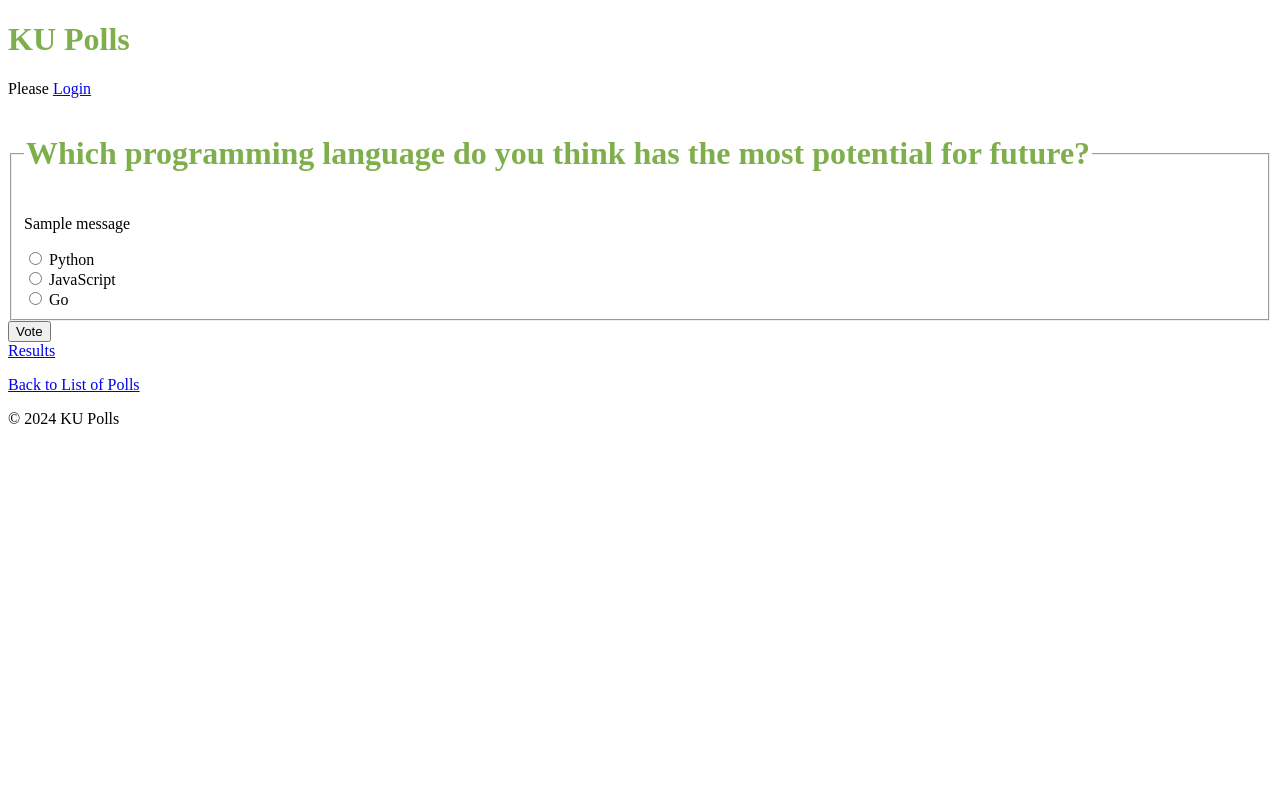
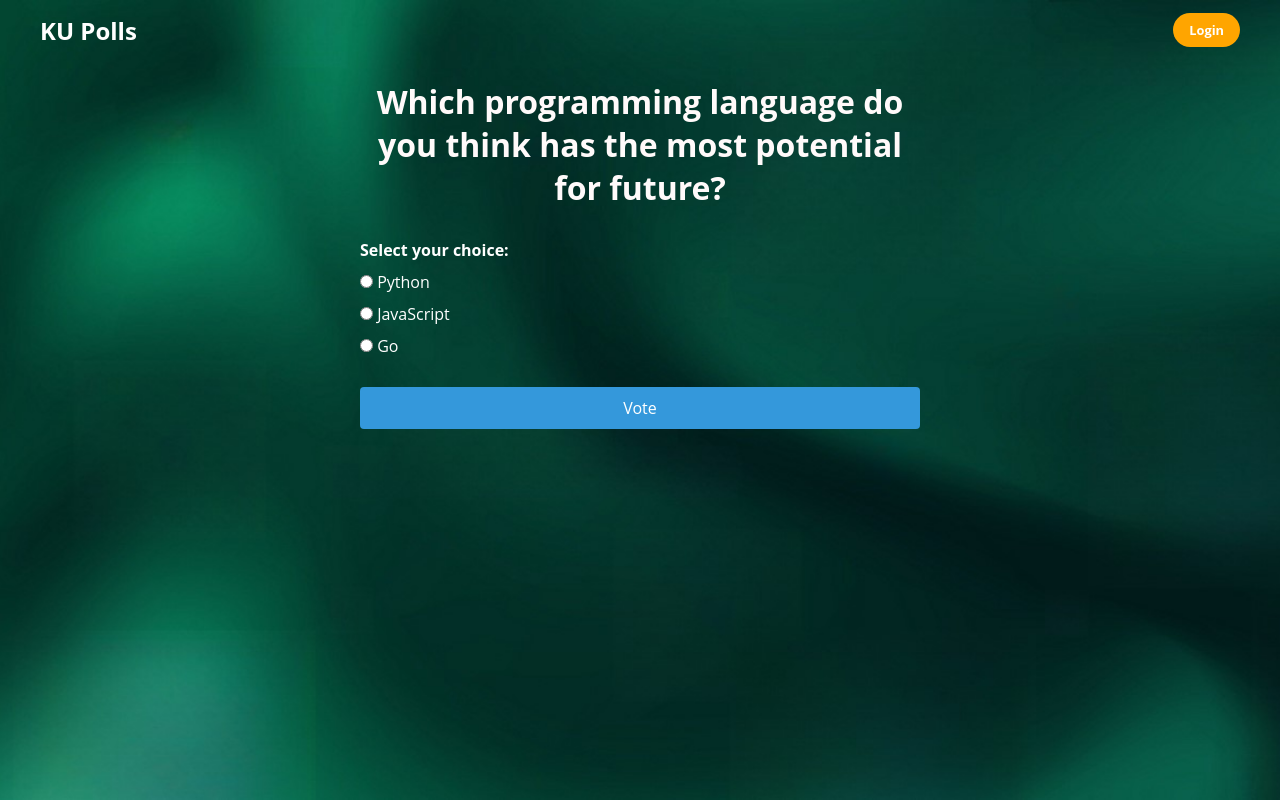
Before and after one commit to SunthornK/ku-polls, a Django app: page /polls/7/ in a window 1280 px wide. Run offline with Django 5.2, Linux system fonts and the light colour scheme; data comes from the database, SQL or seed files in the repository; one stand-in notice (Sample message) is shown; some libraries are stand-ins or nearby versions.

Commit message:
Improved UI design for all pages

```diff
--- a/polls/static/polls/style.css
+++ b/polls/static/polls/style.css
@@ -1,10 +1,276 @@
-li a {
-    color: black;
+* {
+  margin: 0;
+  padding: 0;
+  box-sizing: border-box;
+  font-family: 'Open Sans', sans-serif;
 }
-/*body {*/
-/*    background: white url("images/background.png") no-repeat;*/
-/*}*/
+
+body {
+  height: 100vh;
+  background-color: olive;
+  background-image: url("images/green-transformed.jpeg");
+  background-size: cover;
+  background-position: center;
+}
+
+li{
+  list-style: none;
+}
+
+a{
+  text-decoration: none;
+  color: #fff;
+  font-size: 1rem;
+}
+
+a:hover{
+  color: orange;
+}
+/* Header*/
+header{
+  position: relative;
+  padding: 0 2rem;
+}
+
+.navbar{
+  width: 100%;
+  height: 60px;
+  max-width: 1200px;
+  margin: 0 auto;
+  display: flex;
+  align-items: center;
+  justify-content: space-between;
+}
+.navbar .logo a{
+  font-size: 1.5rem;
+  font-weight: bold;
+}
+
+.navbar .links{
+  display: flex;
+  gap: 2rem;
+}
+
+.navbar .toggle_btn{
+  color: #fff;
+  font-size: 1.5rem;
+  cursor: pointer;
+  display: none;
+}
+
+.action_btn{
+  background-color: orange;
+  color: #fff;
+  padding: 0.5rem 1rem;
+  border: none;
+  outline: none;
+  border-radius: 20px;
+  font-size: 0.8rem;
+  font-weight: bold;
+  cursor: pointer;
+  transition: transform 0.2s ease;
+
+}
+
+.action_btn:hover{
+  scale: 1.05;
+  color: #fff;
+}
+
+.action_btn:active{
+scale: 0.95;
+}
+/* Polls Index Page Styles */
+.polls-container {
+    max-width: 800px;
+    margin: 0 auto;
+    padding: 20px;
+}
+
+.polls-container h1 {
+    color: snow;
+    text-align: center;
+    margin-bottom: 30px;
+}
+
+.poll-list {
+    list-style-type: none;
+    padding: 0;
+}
+
+.poll-item {
+    background-color: #f9f9f9;
+    border: 1px solid #ddd;
+    border-radius: 5px;
+    margin-bottom: 10px;
+    padding: 15px;
+    display: flex;
+    justify-content: space-between;
+    align-items: center;
+}
+
+.poll-link {
+    color: #333;
+    text-decoration: none;
+    font-weight: bold;
+    flex-grow: 1;
+}
+
+.poll-link:hover {
+    color: #4CAF50;
+}
+
+.results-link {
+    background-color: #4CAF50;
+    color: white;
+    padding: 5px 10px;
+    border-radius: 3px;
+    text-decoration: none;
+    font-size: 0.9em;
+}
+
+.results-link:hover {
+    background-color: #45a049;
+}
+
+.no-polls-message {
+    text-align: center;
+    color: snow;
+    font-style: italic;
+}
+
+/* Responsive design */
+@media screen and (max-width: 600px) {
+    .poll-item {
+        flex-direction: column;
+        align-items: flex-start;
+    }
+
+    .results-link {
+        margin-top: 10px;
+    }
+}
+/* Common styles for detail and results pages */
+.poll-detail-container,
+.poll-results-container {
+    max-width: 600px;
+    margin: 0 auto;
+    padding: 20px;
+}
 
 h1 {
-    color: #7faf4c;
+    color: snow;
+    text-align: center;
+    margin-bottom: 30px;
 }
+
+/* Styles for detail.html */
+.error-message {
+    color: #e74c3c;
+    text-align: center;
+    margin-bottom: 20px;
+    font-weight: bold;
+}
+
+.vote-form fieldset {
+    border: none;
+    padding: 0;
+    margin-bottom: 20px;
+}
+
+.vote-form legend {
+    font-weight: bold;
+    margin-bottom: 10px;
+    color: #fff;
+}
+
+.choice-option {
+    margin-bottom: 10px;
+}
+
+.choice-option label {
+    color: #fff;
+}
+
+.vote-button {
+    display: block;
+    width: 100%;
+    padding: 10px;
+    background-color: #3498db;
+    color: white;
+    border: none;
+    border-radius: 4px;
+    font-size: 16px;
+    cursor: pointer;
+    transition: background-color 0.3s;
+}
+
+.vote-button:hover {
+    background-color: #2980b9;
+}
+
+/* Styles for results.html */
+.results-list {
+    list-style-type: none;
+    padding: 0;
+}
+
+.result-item {
+    margin-bottom: 20px;
+    position: relative;
+}
+
+.choice-text {
+    display: block;
+    margin-bottom: 5px;
+    font-weight: bold;
+    color: #fff;
+}
+
+.vote-count {
+    font-size: 0.9em;
+    color: #ecf0f1;
+}
+
+.vote-bar {
+    height: 20px;
+    background-color: #3498db;
+    border-radius: 10px;
+}
+
+.action-links {
+    margin-top: 30px;
+    text-align: center;
+}
+
+.action-button {
+    display: inline-block;
+    padding: 10px 20px;
+    background-color: #3498db;
+    color: white;
+    text-decoration: none;
+    border-radius: 4px;
+    margin: 0 10px;
+    transition: background-color 0.3s;
+}
+
+.action-button:hover {
+    background-color: #2980b9;
+}
+
+/* Responsive design */
+@media screen and (max-width: 600px) {
+    .poll-detail-container,
+    .poll-results-container {
+        padding: 10px;
+    }
+
+    .poll-item {
+        flex-direction: column;
+        align-items: flex-start;
+    }
+
+    .results-link {
+        margin-top: 10px;
+    }
+}
--- a/polls/templates/polls/base.html
+++ b/polls/templates/polls/base.html
@@ -2,40 +2,44 @@
 <html lang="en">
 <head>
     {% load static %}
-    <meta charset="UTF-8">
-    <meta name="viewport" content="width=device-width, initial-scale=1.0">
+    <meta charset="UTF-8" />
+    <meta http-equiv="X-UA-Compatible" content="IE=edge" />
+    <meta name="viewport" content="width=device-width, initial-scale=1.0" />
+    <link rel="stylesheet"
+          href="https://cdnjs.cloudflare.com/ajax/libs/font-awesome/6.6.0/css/all.min.css"
+          integrity="sha512-Kc323vGBEqzTmouAECnVceyQqyqdsSiqLQISBL29aUW4U/M7pSPA/gEUZQqv1cwx4OnYxTxve5UMg5GT6L4JJg=="
+          crossorigin="anonymous"
+          referrerpolicy="no-referrer"
+    />
+    <link rel="stylesheet" href="{% static 'polls/style.css' %}">
     <title>{% block title %}KU Polls{% endblock %}</title>
-    <link rel="stylesheet" href="{% static 'polls/style.css' %}">
-    {% block extra_css %}{% endblock %}
 </head>
 <body>
 <header>
-        <div class="container">
-            <h1>KU Polls</h1>
+    <div class="navbar">
+        <div class="logo">
+            <a class="active" href="{% url 'polls:index' %}">KU Polls</a>
+        </div>
+
         {% if user.is_authenticated %}
-                <p>Welcome back, {{ user.username }}</p>
-                <form action="{% url 'logout' %}" method="post">
+        <form action="{% url 'logout' %}" method="post" style="display:inline;">
             {% csrf_token %}
-                    <button type="submit">Log Out</button>
+            <button type="submit" class="action_btn">Logout</button>
         </form>
         {% else %}
-                <p>Please <a href="{% url 'login' %}?next={{ request.path }}">Login</a></p>
+        <a href="{% url 'login' %}" class="action_btn">Login</a>
         {% endif %}
+        <div class="toggle_btn">
+            <i class="fa-solid fa-bars"></i>
+        </div>
     </div>
 </header>
 
 <main>
     {% block content %}
-        <!-- Page-specific content will go here -->
+
     {% endblock %}
 </main>
 
-    <footer>
-        <div class="container">
-            <!-- You can add footer content here -->
-            <p>&copy; 2024 KU Polls</p>
-        </div>
-    </footer>
-    {% block extra_js %}{% endblock %}
 </body>
 </html>
--- a/polls/templates/polls/detail.html
+++ b/polls/templates/polls/detail.html
@@ -1,24 +1,28 @@
 {% extends 'polls/base.html' %}
 
-{% block title %}Poll Detail{% endblock %}
+{% block title %}{{ question.question_text }}{% endblock %}
 
 {% block content %}
-<form action="{% url 'polls:vote' question.id %}" method="post">
-    {% csrf_token %}
-    <fieldset>
-        <legend><h1>{{ question.question_text }}</h1></legend>
-        {% if messages %}
-            {% for message in messages %}
-                <p class="{{ message.tags }}">{{ message }}</p>
+<div class="poll-detail-container">
+    <h1>{{ question.question_text }}</h1>
+
+    {% if error_message %}
+        <p class="error-message">{{ error_message }}</p>
+    {% endif %}
+
+    <form action="{% url 'polls:vote' question.id %}" method="post" class="vote-form">
+        {% csrf_token %}
+        <fieldset>
+            <legend>Select your choice:</legend>
+            {% for choice in question.choice_set.all %}
+                <div class="choice-option">
+                    <input type="radio" name="choice" id="choice{{ forloop.counter }}" value="{{ choice.id }}"
+                        {% if user_vote == choice %}checked{% endif %}>
+                    <label for="choice{{ forloop.counter }}">{{ choice.choice_text }}</label>
+                </div>
             {% endfor %}
-        {% endif %}
-        {% for choice in question.choice_set.all %}
-            <input type="radio" name="choice" id="choice{{ forloop.counter }}" value="{{ choice.id }}">
-            <label for="choice{{ forloop.counter }}">{{ choice.choice_text }}</label><br>
-        {% endfor %}
-    </fieldset>
-    <input type="submit" value="Vote">
-</form>
-<a href="{% url 'polls:results' question.id %}">Results</a>
-<p><a href="{% url 'polls:index' %}">Back to List of Polls</a></p>
+        </fieldset>
+        <button type="submit" class="vote-button">Vote</button>
+    </form>
+</div>
 {% endblock %}
```
Also changed, not shown: polls/templates/polls/index.html (+13 -5 lines), polls/templates/polls/results.html (+17 -17 lines), templates/registration/login.html (deleted, +0 -19 lines), templates/registration/signup.html (+29 -0 lines), polls/static/polls/images/background.png (deleted), polls/static/polls/images/green-transformed.jpeg (added). Lines whose indentation alone changed are shown as unchanged.
